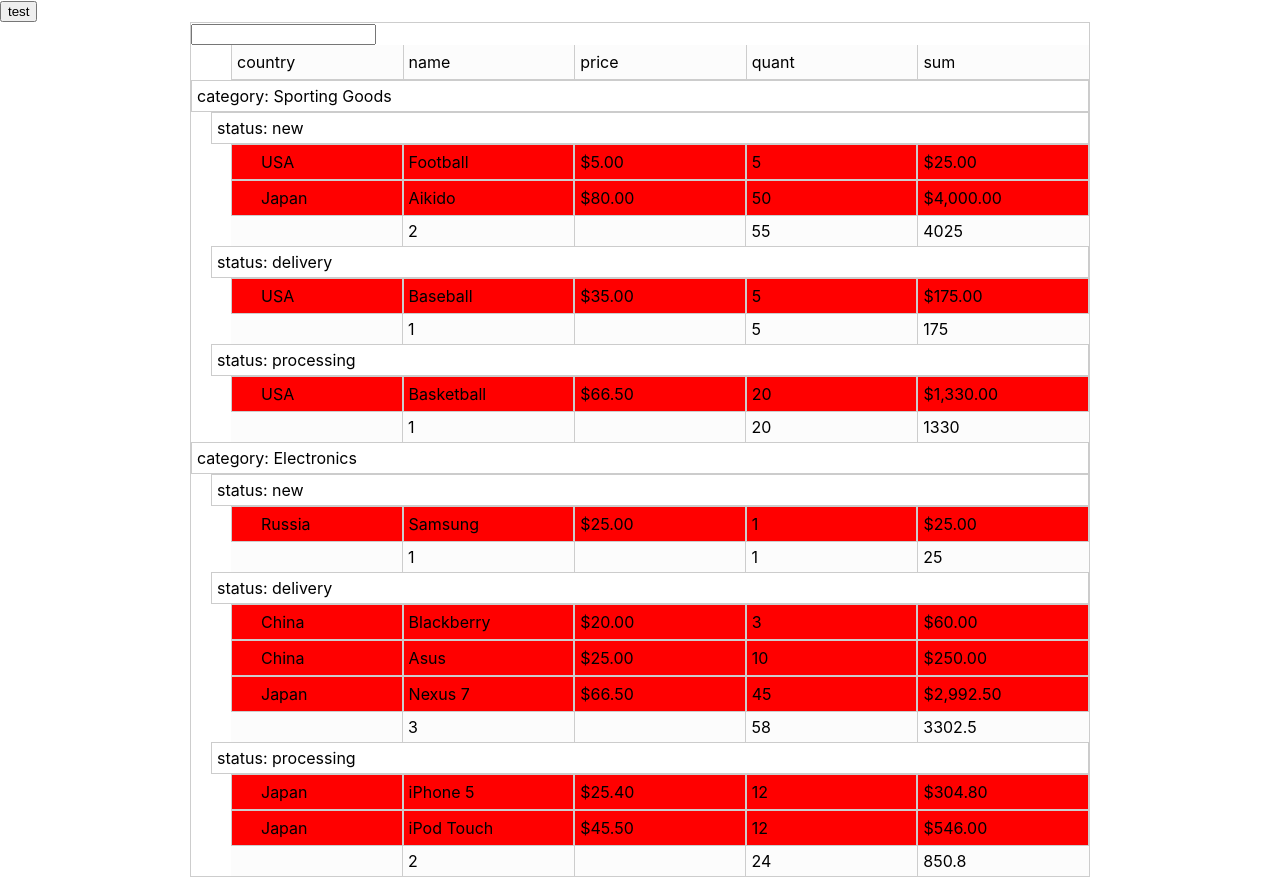
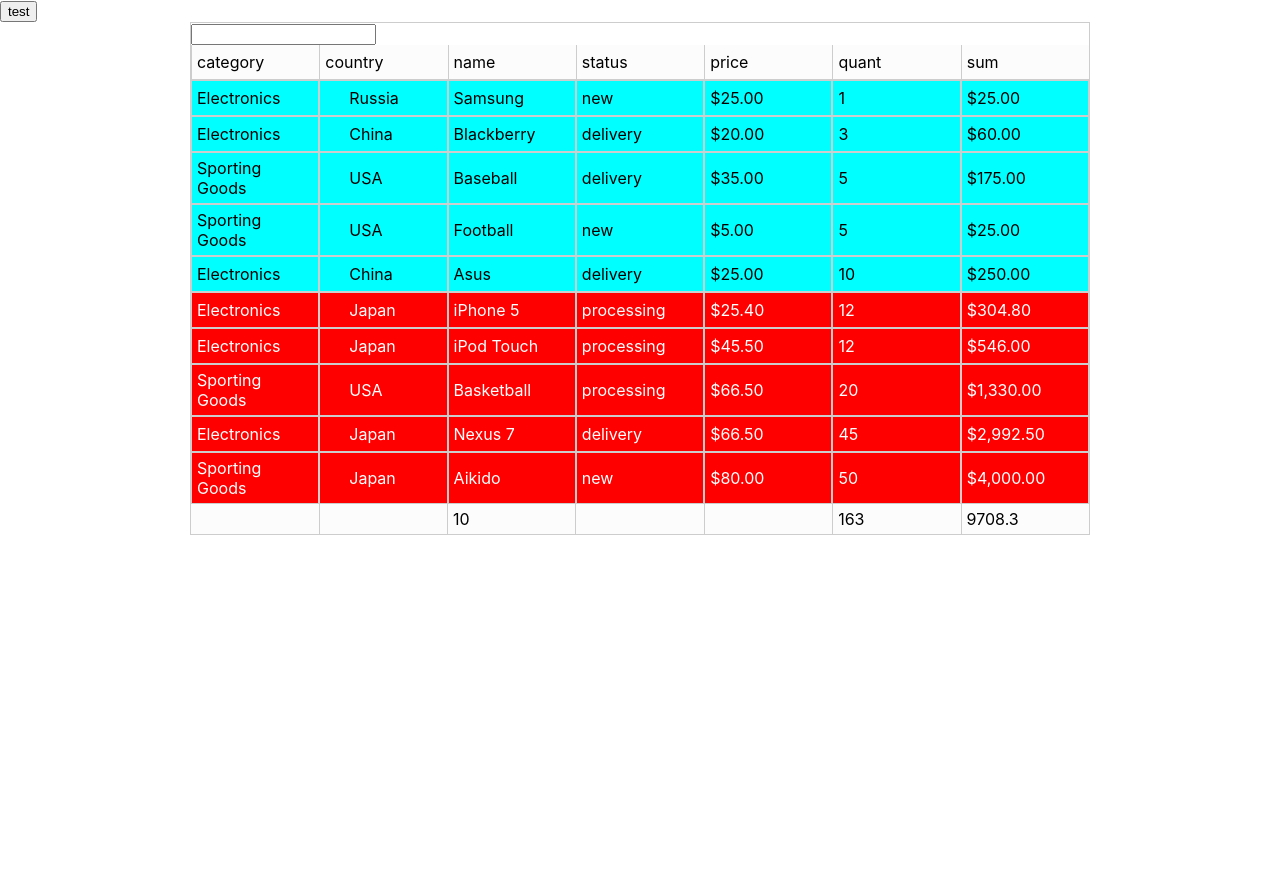
Before and after one commit to DYGidin/react-table, a React (Create React App) app: page / in a window 1280 px wide. After the commit the page ends 800 px from the top, so only its background shows below. Built offline with nearby package versions, Linux system fonts and the light colour scheme; some icons are missing.

Commit message:
Paint rows

```diff
--- a/src/App.js
+++ b/src/App.js
@@ -61,9 +61,10 @@
       { category: 'Electronics', price: 25, quant: 1, status: 'new', name: 'Samsung', country: 'Russia' }
     ],
     paintRows: [
-      { condition: (val) => val > 10, color: 'red' }
+      { name: 'quant', condition: (row) => row > 10, background: 'red', color:'white' },
+      { name: 'quant', condition: (row) => row <= 10, background: 'aqua' }
     ],
-    groups: ['category', 'status']
+    //groups: ['category', 'status']
   }
 
   const [table, setTable] = useState(mock);
--- a/src/components/Table/Rows/Row.js
+++ b/src/components/Table/Rows/Row.js
@@ -1,8 +1,7 @@
-import React from 'react';
+import React, { useEffect, useState } from 'react';
 import Utils from '../../../Utils/Utils';
 
-
-function Row({ columns, row, index, onChange }) {
+function Row({ columns, row, paintRows = [] }) {
 
   const render = (column, val) => {
     if (!column.render)
@@ -12,13 +11,29 @@
 
   const rowCells = columns.map((column, i) => {
     return column?.isGroup !== false && column?.visible !== false ?
-      <div className="react-table__row-cell" key={i}>
+      <div className="react-table__row-cell" key={i} >
         {column.formula ? render(column, Utils.formula(row, column.formula)) : render(column, row[column.name])}
       </div> : ''
   });
 
+  const [style, setStyle] = useState(null);
+  useEffect(() => {
+    for (let index = 0; index < columns.length; index++) {
+      const col = columns[index];
+      const rows = paintRows.filter(r => r.name === col.name);
+      for (let j = 0; j < rows.length; j++) {
+        const pRow = rows[j];
+        const { background, color } = pRow.condition(row[pRow.name]) ? pRow : '';
+        if (background) {
+          setStyle({ background, color })
+          break
+        }
+      }
+    }
+  }, [row])
+
   return (
-    <div className="react-table__row" style={{'background':'red'}}>
+    <div className="react-table__row" style={style}>
       {rowCells}
     </div>
   );
--- a/src/components/Table/Table.js
+++ b/src/components/Table/Table.js
@@ -90,7 +90,7 @@
                         filter={filter}
                         result={(rows) =>
                           rows.map((row, i) =>
-                            <Row columns={columns} row={row} key={i} index={i} />
+                            <Row paintRows={table.paintRows} columns={columns} row={row} key={i} index={i} />
                           )
                         }>
                       </FilterRows>
@@ -129,7 +129,7 @@
               filter={filter}
               result={(rows) =>
                 rows.map((row, i) =>
-                  <Row columns={columns} row={row} key={i} index={i} />)
+                  <Row paintRows={dataTable.paintRows} columns={columns} row={row} key={i} index={i} />)
               }>
             </FilterRows>
           </Rows>
```
